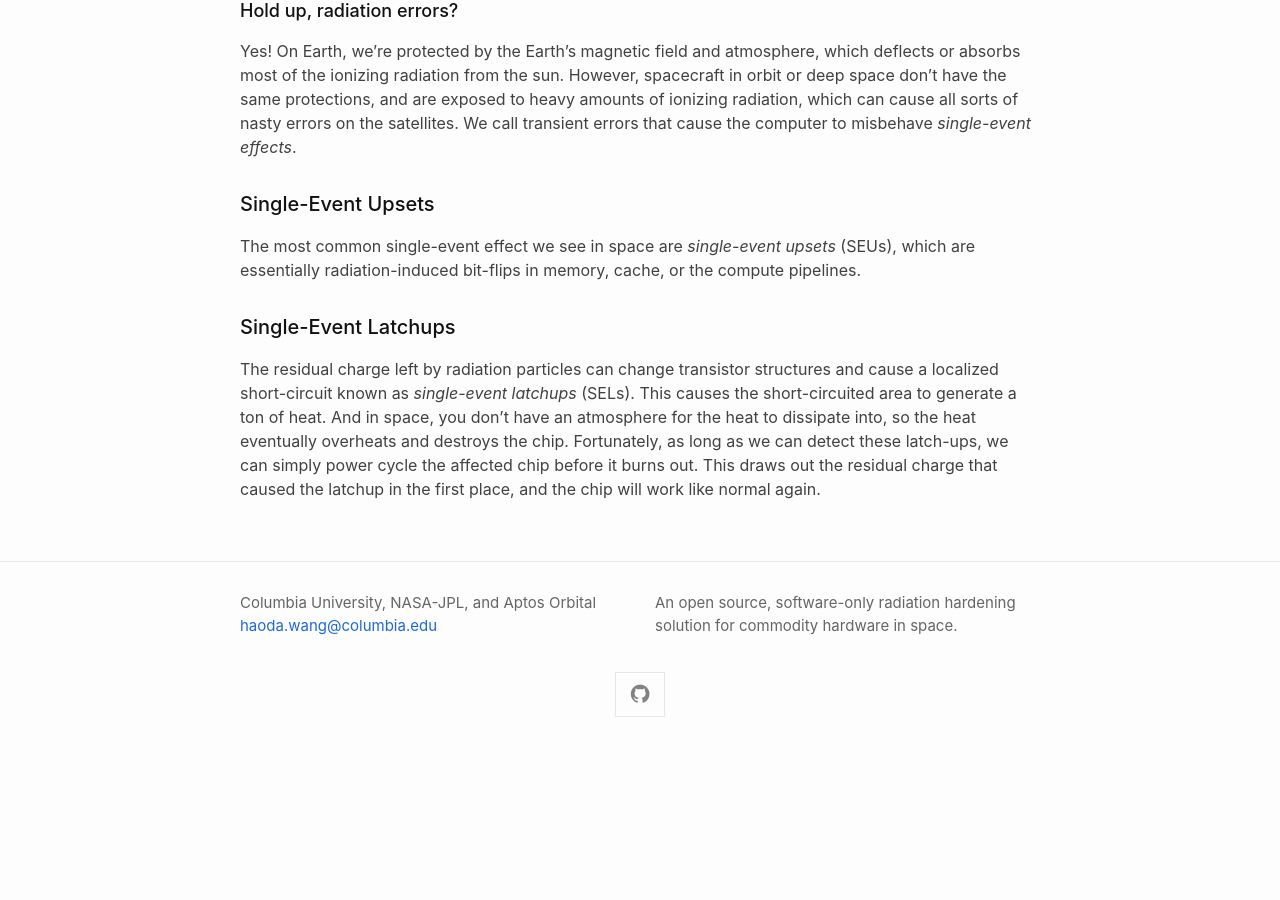
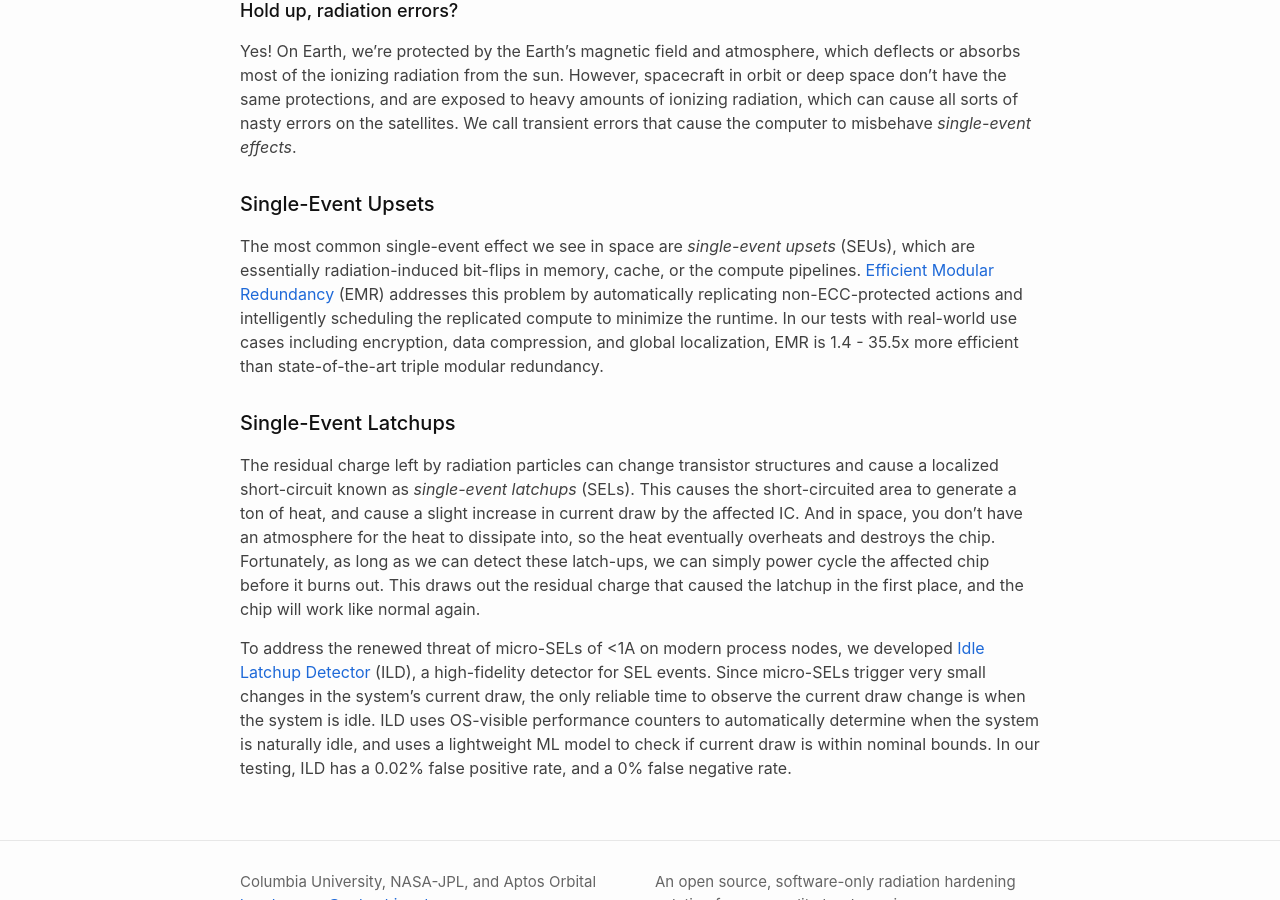
Before and after one commit to radshield/radshield.github.io, a Jekyll site: the page built from index.md, in a window 1280 px wide and 900 px high, scrolled down 530 px. Built offline with Jekyll 4.4.1, drawn with Linux system fonts in a browser that asks for light colours; before the commit the page ends 1282 px from its top, so only the background shows below that.

Commit message:
Finish up homepage

```diff
--- a/index.md
+++ b/index.md
@@ -23,11 +23,18 @@ We call transient errors that cause the computer to misbehave *single-event effe
 #### Single-Event Upsets
 
 The most common single-event effect we see in space are *single-event upsets* (SEUs), which are essentially radiation-induced bit-flips in memory, cache, or the compute pipelines.
+[Efficient Modular Redundancy](emr) (EMR) addresses this problem by automatically replicating non-ECC-protected actions and intelligently scheduling the replicated compute to minimize the runtime.
+In our tests with real-world use cases including encryption, data compression, and global localization, EMR is 1.4 - 35.5x more efficient than state-of-the-art triple modular redundancy.
 
 #### Single-Event Latchups
 
 The residual charge left by radiation particles can change transistor structures and cause a localized short-circuit known as *single-event latchups* (SELs).
-This causes the short-circuited area to generate a ton of heat.
+This causes the short-circuited area to generate a ton of heat, and cause a slight increase in current draw by the affected IC.
 And in space, you don't have an atmosphere for the heat to dissipate into, so the heat eventually overheats and destroys the chip.
 Fortunately, as long as we can detect these latch-ups, we can simply power cycle the affected chip before it burns out.
 This draws out the residual charge that caused the latchup in the first place, and the chip will work like normal again.
+
+To address the renewed threat of micro-SELs of <1A on modern process nodes, we developed [Idle Latchup Detector](/ild) (ILD), a high-fidelity detector for SEL events.
+Since micro-SELs trigger very small changes in the system's current draw, the only reliable time to observe the current draw change is when the system is idle.
+ILD uses OS-visible performance counters to automatically determine when the system is naturally idle, and uses a lightweight ML model to check if current draw is within nominal bounds.
+In our testing, ILD has a 0.02% false positive rate, and a 0% false negative rate.
```
Also changed, not shown: emr.md (+1 -0 lines), ild.md (+1 -0 lines).
